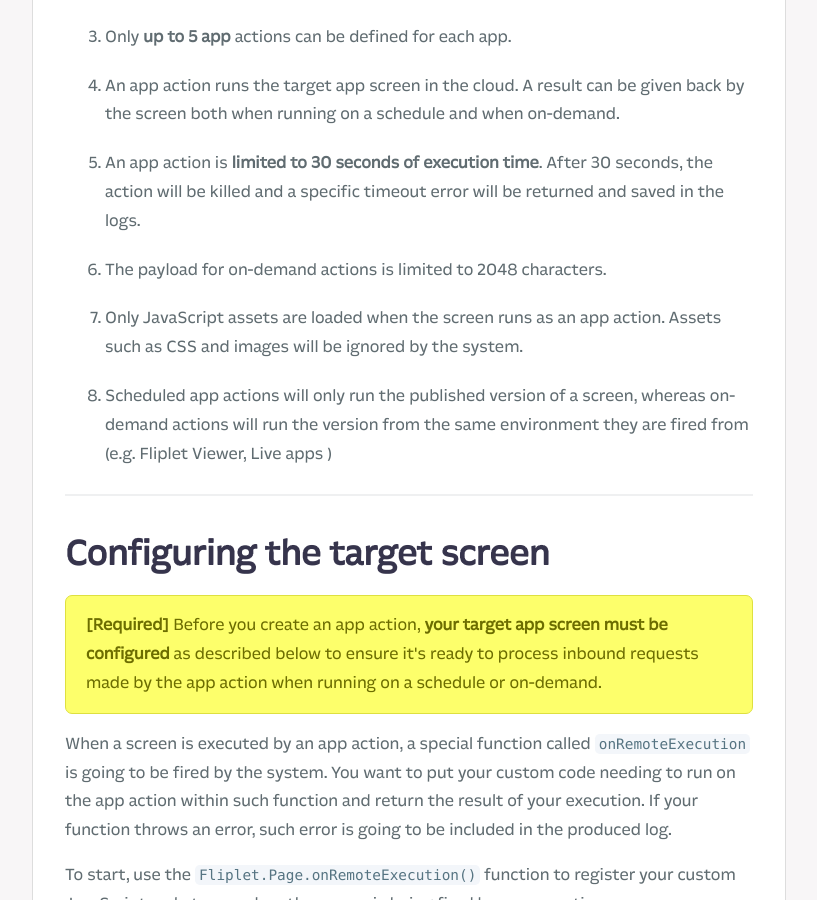
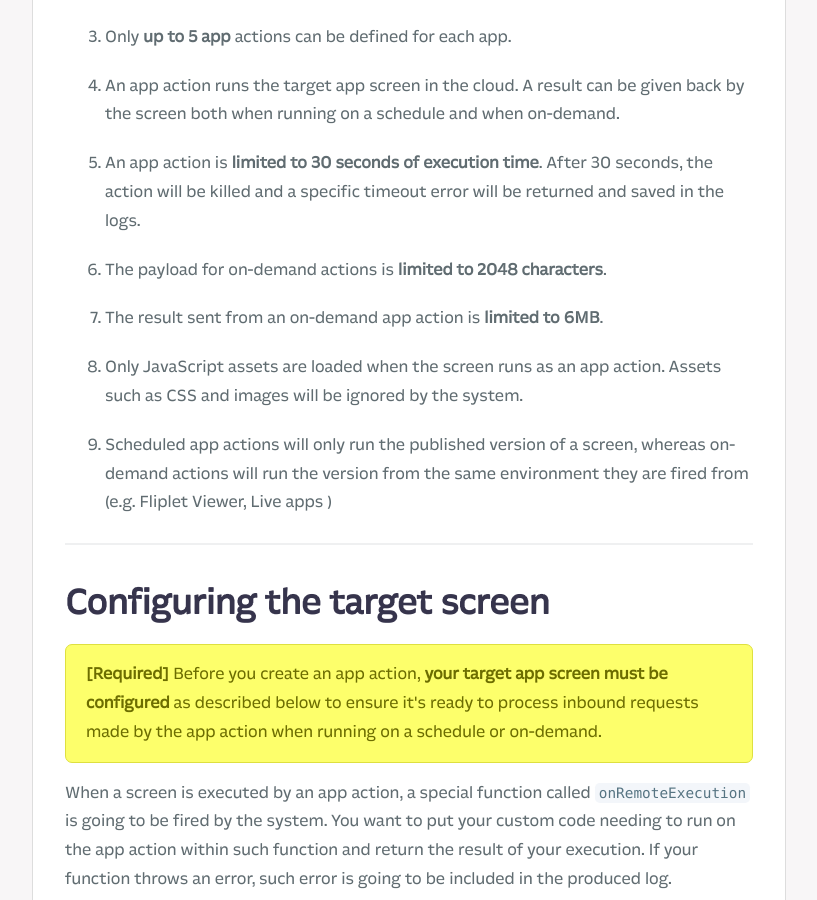
Before and after one commit to Fliplet/fliplet-cli, a Jekyll site: the page built from docs/API/core/app-actions.md, in a window 1280 px wide and 900 px high, scrolled down 1275 px. Shown: the whole window, without its empty margins (254-1071 px from the left). Built offline with Jekyll 4.4.1, drawn with Linux system fonts in a browser that asks for light colours; nearby versions of some CDN libraries; our own code applies the rules of GitHub Pages for plain Markdown files; library files that are not in the unit come from our copies; comment, search, counter and statistics services are not loaded; a style sheet for code colours, icons or effects is not loaded.

Commit message:
docs update

```diff
--- a/docs/API/core/app-actions.md
+++ b/docs/API/core/app-actions.md
@@ -27,9 +27,10 @@ The **App Actions** library allows you to configure app screens to run automatic
 3. Only **up to 5 app** actions can be defined for each app.
 4. An app action runs the target app screen in the cloud. A result can be given back by the screen both when running on a schedule and when on-demand.
 5. An app action is **limited to 30 seconds of execution time**. After 30 seconds, the action will be killed and a specific timeout error will be returned and saved in the logs.
-6. The payload for on-demand actions is limited to 2048 characters.
-7. Only JavaScript assets are loaded when the screen runs as an app action. Assets such as CSS and images will be ignored by the system.
-8. Scheduled app actions will only run the published version of a screen, whereas on-demand actions will run the version from the same environment they are fired from (e.g. Fliplet Viewer, Live apps  )
+6. The payload for on-demand actions is **limited to 2048 characters**.
+7. The result sent from an on-demand app action is **limited to 6MB**.
+8. Only JavaScript assets are loaded when the screen runs as an app action. Assets such as CSS and images will be ignored by the system.
+9. Scheduled app actions will only run the published version of a screen, whereas on-demand actions will run the version from the same environment they are fired from (e.g. Fliplet Viewer, Live apps  )
 
 ---
 
```
